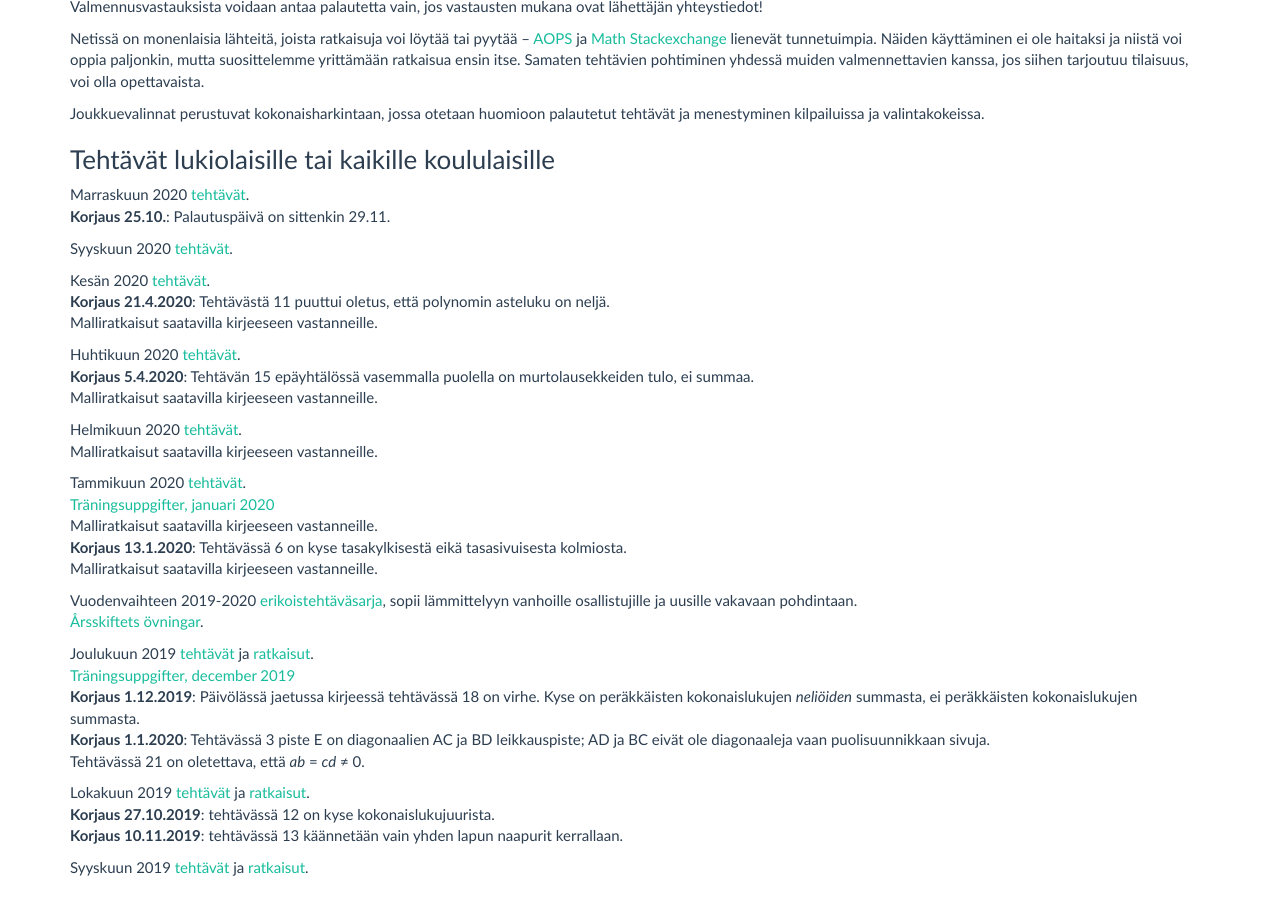
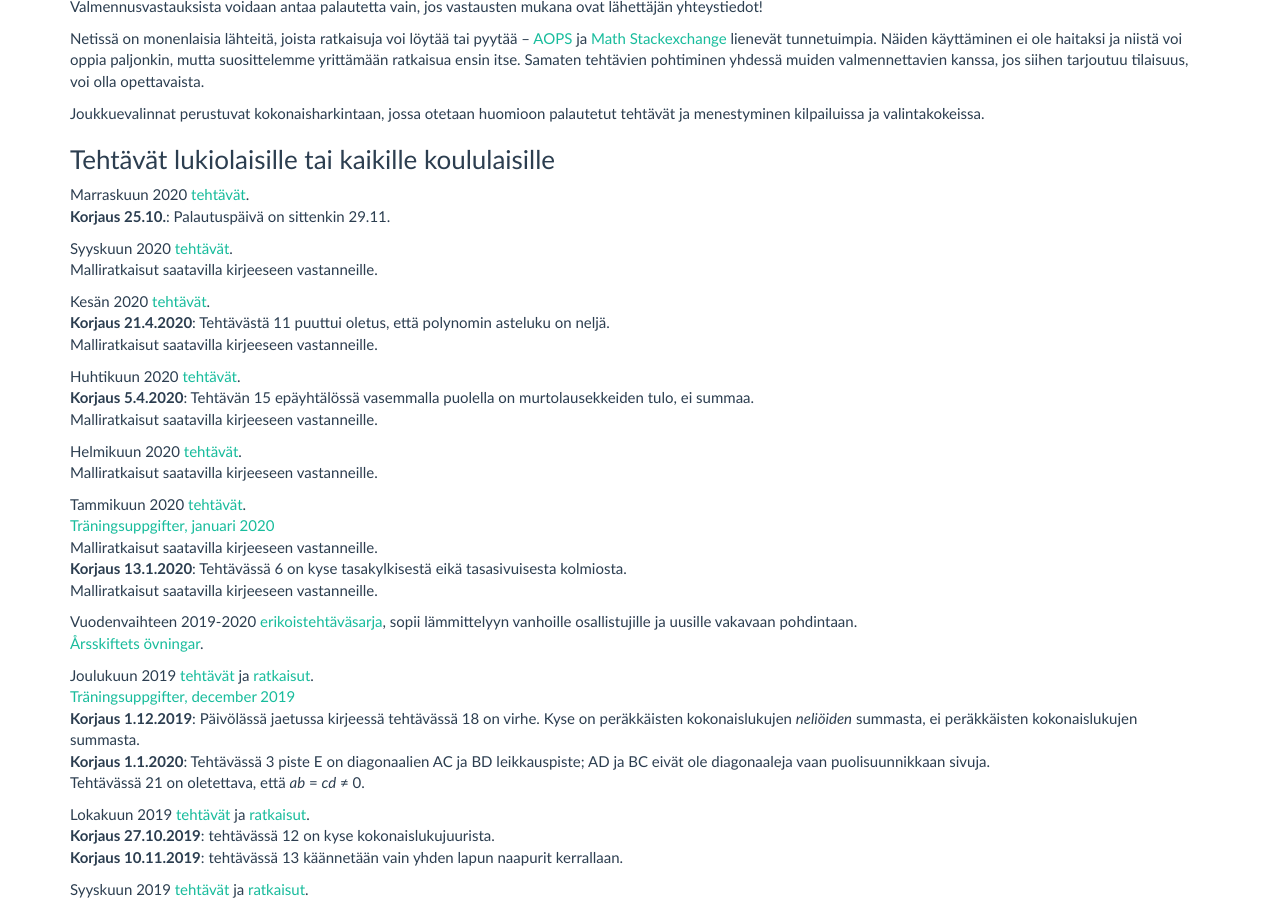
Before and after one commit to matematiikkakilpailut/matematiikkakilpailut.github.io, a Jekyll site: the page built from valmennus/index.md, in a window 1280 px wide and 900 px high, scrolled down 488 px. Built offline with Jekyll 4.4.1, drawn with Linux system fonts in a browser that asks for light colours.

Commit message:
Update index.md
Syyskuun tehtävien malliratkaisut kirjeeseen vastanneilla

```diff
--- a/valmennus/index.md
+++ b/valmennus/index.md
@@ -41,7 +41,8 @@ valintakokeissa.
 Marraskuun 2020 [tehtävät](2020/kirje_2020_10.pdf).<br>
 **Korjaus 25.10.**: Palautuspäivä on sittenkin 29.11.
 
-Syyskuun 2020 [tehtävät](2020/kirje_2020_09.pdf).
+Syyskuun 2020 [tehtävät](2020/kirje_2020_09.pdf). <br>
+Malliratkaisut saatavilla kirjeeseen vastanneille.<br>
 
 Kesän 2020 [tehtävät](2020/kirje_2020_06.pdf).<br>
 **Korjaus 21.4.2020**: Tehtävästä 11 puuttui oletus, että polynomin asteluku on neljä.<br>
```
